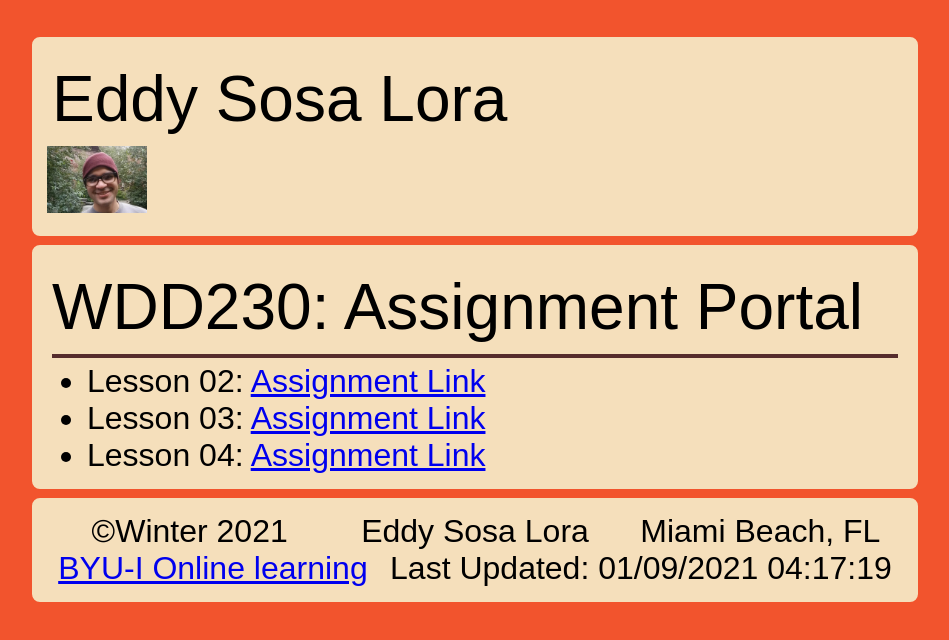
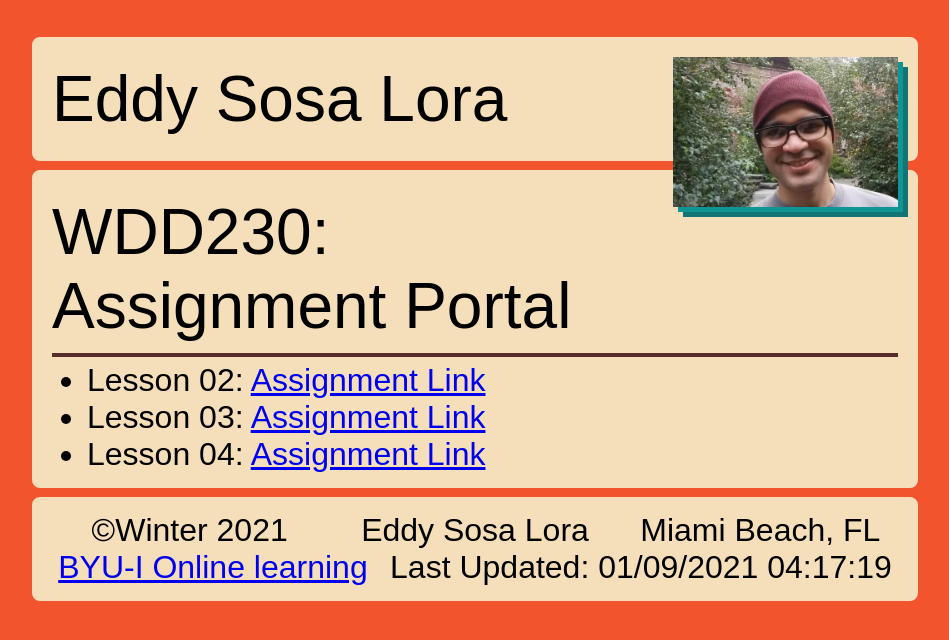
Before and after one commit to edjsosa/edjsosa.github.io, a plain HTML site: page index.html in a window 1280 px wide. Shown: the whole page, without its empty margins (165-1114 px from the left). Drawn offline with Linux system fonts and the light colour scheme; a web font is replaced by a local one.

Commit message:
final_draft

```diff
--- a/index.html
+++ b/index.html
@@ -19,11 +19,12 @@
   </head>
   <body>
     <header>
-      <h1>Eddy Sosa Lora</h1>
       <img
         id="top_image"
-        src="edjsosa.github.io/Eddy_Sosa_Lora.jpg"
+        src="https://raw.githubusercontent.com/edjsosa/edjsosa.github.io/9c880be648bb086627b0f6ae2d581b2f38884339/Eddy_Sosa_Lora.jpg"
       />
+      <h1>Eddy Sosa Lora</h1>
+
     </header>
 
     <section class="assignments">
--- a/style.css
+++ b/style.css
@@ -28,7 +28,11 @@ header {
 }
 
 #top_image {
-  width: 100px;
+  margin-top: 5px;
+  margin-right: 5px;
+  width: 225px;
+  float: right;
+  box-shadow: 5px 5px #0E9594, 10px 10px #127475;
 }
 
 h1,
```
